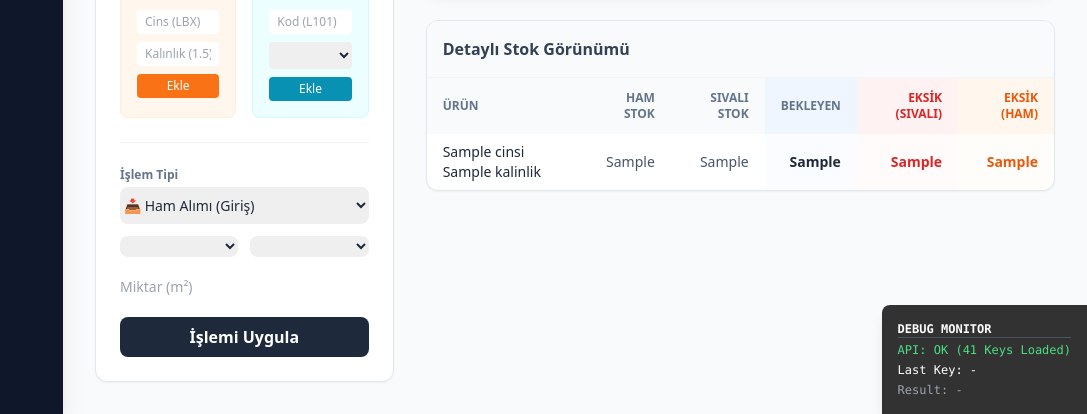
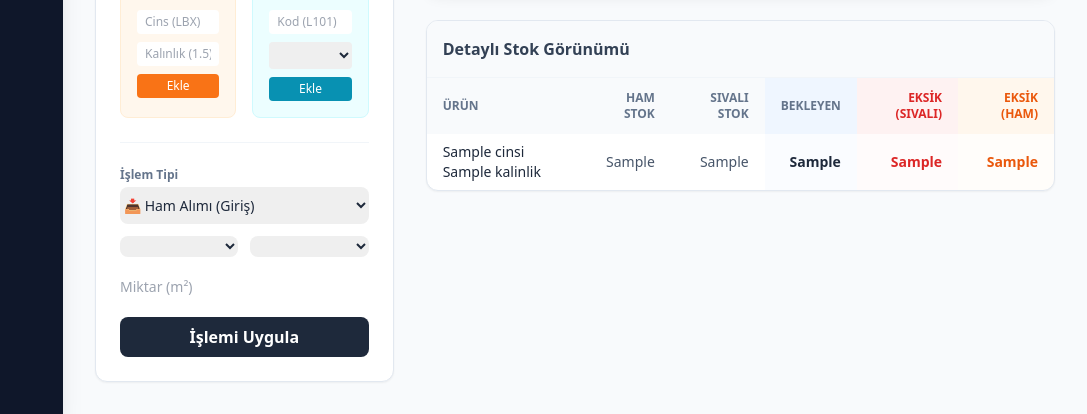
Before and after one commit to esatdenizkolege/eps-final-system-v3, a Flask app: template templates/dashboard.html in a window 1280 px wide. Shown: the part 774-1188 px from the top of the page, without its empty margins (193-1280 px from the left). Run offline with Flask 3, Linux system fonts and the light colour scheme; the template is opened without the code that fills it: most values are stand-ins (such as "Sample title", 1, 10 or a date in 2020); lists and menus that the app fills with data are empty; some libraries are stand-ins or nearby versions.

Commit message:
Fix product code selector bug and cleanup debug code

```diff
--- a/templates/dashboard.html
+++ b/templates/dashboard.html
@@ -822,14 +822,7 @@
         </div>
     </div>
 
-    <!-- VISUAL DEBUGGER -->
-    <div id="debug-panel"
-        class="fixed bottom-0 right-0 bg-black/80 text-white p-4 text-xs font-mono z-50 max-w-sm rounded-tl-lg shadow-lg pointer-events-none">
-        <h3 class="font-bold border-b border-gray-600 mb-1">DEBUG MONITOR</h3>
-        <div id="debug-api-status" class="text-yellow-400">API: Loading...</div>
-        <div id="debug-last-key" class="mt-1">Last Key: -</div>
-        <div id="debug-lookup-result" class="mt-1 text-gray-400">Result: -</div>
-    </div>
+
 
     <!-- Scripts -->
     <script src="https://code.jquery.com/jquery-3.6.0.min.js"></script>
@@ -843,26 +836,16 @@
         const CINS_OPTIONS = CINSLER.map(c => `<option value="${c}">${c}</option>`).join('');
         const KALINLIK_OPTIONS = KALINLIKLAR.map(k => `<option value="${k}">${k}</option>`).join('');
 
-        function updateDebug(elementId, text, colorClass = "") {
-            const el = document.getElementById(elementId);
-            if (el) {
-                el.innerText = text;
-                if (colorClass) el.className = colorClass;
-            }
-        }
+
 
         // Load Product Codes from API
         async function loadProductCodes() {
             try {
-                updateDebug('debug-api-status', 'API: Fetching...', 'text-blue-400');
                 const response = await fetch('/api/urun_kodlari');
                 if (!response.ok) throw new Error(`HTTP ${response.status}`);
 
                 CINS_TO_BOYALI_MAP = await response.json();
-                const keyCount = Object.keys(CINS_TO_BOYALI_MAP).length;
-                console.log("DEBUG: Product Map Loaded via API", keyCount, "keys");
-
-                updateDebug('debug-api-status', `API: OK (${keyCount} Keys Loaded)`, 'text-green-400');
+                console.log("DEBUG: Product Map Loaded via API", Object.keys(CINS_TO_BOYALI_MAP).length, "keys");
 
                 // Initialize the first row AFTER data is loaded to ensure consistency
                 const container = document.getElementById('siparis-urun-container');
@@ -872,7 +855,6 @@
 
             } catch (error) {
                 console.error("CRITICAL: Failed to load product codes", error);
-                updateDebug('debug-api-status', `API ERROR: ${error.message}`, 'text-red-500 font-bold');
                 alert("Ürün kodları yüklenemedi! Lütfen sayfayı yenileyin.\n" + error.message);
             }
         }
@@ -911,7 +893,7 @@
             if (cinsi && kalinlik) {
                 // Try standard lookup first
                 let key = cinsi + ' ' + kalinlik;
-                updateDebug('debug-last-key', `Values: [${cinsi}] + [${kalinlik}]`);
+
 
                 let codes = CINS_TO_BOYALI_MAP[key];
                 let method = "Direct";
@@ -932,13 +914,10 @@
                 }
 
                 if (!codes) {
-                    updateDebug('debug-lookup-result', `❌ Not Found (Tried: ${method})`, 'text-red-400');
                     console.error(`No codes found for key: ${key}`);
                     // Debug helper for user
                     // alert(`Kod listesi bulunamadı: ${key}`);
                     codes = [];
-                } else {
-                    updateDebug('debug-lookup-result', `✅ Found ${codes.length} codes (${method})`, 'text-green-400');
                 }
 
                 console.log("DEBUG: Found Codes:", codes);
@@ -968,9 +947,6 @@
                     }
                     urunKoduSelect.value = currentCode;
                 }
-            } else {
-                updateDebug('debug-last-key', "Waiting for selection...");
-                updateDebug('debug-lookup-result', "-");
             }
         }
 
@@ -982,7 +958,8 @@
                 rowIndex++;
                 const html = `
                     <div class="siparis-satir flex gap-2 items-center bg-slate-50 p-2 rounded border border-slate-200" id="row-${rowIndex}">
-                        <select name="urun_kodu_${rowIndex}" class="urun_kodu_select hidden"></select> <!-- Compatibility placeholder -->
+                        <select name="urun_kodu_${rowIndex}" class="hidden"></select> <!-- Compatibility placeholder -->
+
 
                         <div class="flex-1 grid grid-cols-2 gap-2">
                              <select class="cinsi_select w-full text-xs rounded border-slate-300" name="cinsi_${rowIndex}" required onchange="filterProductCodes(this)">
```
